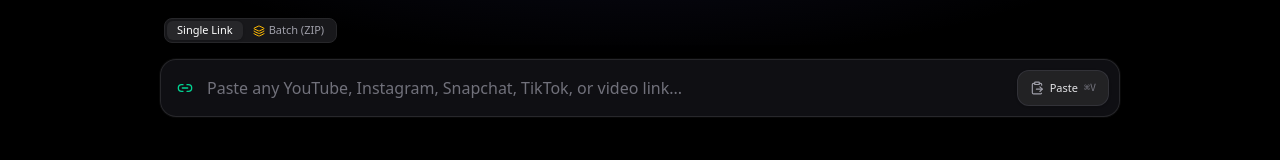
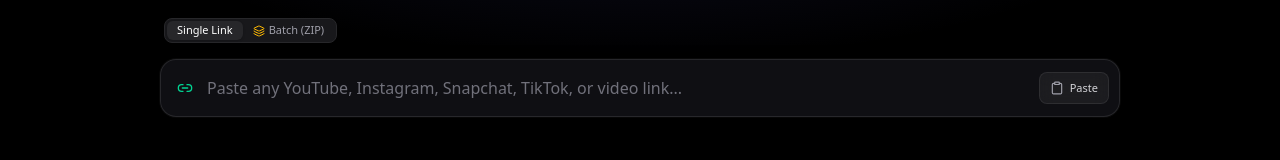
Before and after one commit to Pavan3905/Downloader, a React (Vite) app in the folder frontend/: page / in a window 1280 px wide. Shown: the part 169-329 px from the top of the page. Built offline with nearby package versions, Linux system fonts and the light colour scheme.

Commit message:
style(ui): redesign paste button with minimalist frosted glass styling

```diff
--- a/frontend/src/components/InspectPost.tsx
+++ b/frontend/src/components/InspectPost.tsx
@@ -7,6 +7,7 @@
   Video,
   ExternalLink,
   Loader2,
+  Clipboard,
   ClipboardPaste,
   Check,
   ChevronDown,
@@ -117,8 +118,9 @@
   const handlePaste = async () => {
     try {
       const text = await navigator.clipboard.readText();
-      if (text && /^https?:\/\//i.test(text.trim())) {
-        setUrl(text.trim());
+      const trimmed = text ? text.trim() : '';
+      if (trimmed) {
+        setUrl(trimmed);
         setPasted(true);
         setTimeout(() => setPasted(false), 1500);
       }
@@ -577,21 +579,27 @@
                 </button>
               )}
 
-              {/* Paste button when empty */}
+              {/* Minimalist Aesthetic Paste Button */}
               {!url && (
                 <button
                   type="button"
                   onClick={handlePaste}
-                  className="h-9 px-3 rounded-xl bg-zinc-800/80 hover:bg-zinc-800 border border-zinc-700/60 text-zinc-200 text-xs font-medium flex items-center gap-1.5 transition-all active:scale-95 cursor-pointer shadow-sm"
+                  className="omnibar-paste-btn h-8 px-2.5 rounded-lg text-xs font-medium flex items-center gap-1.5 transition-all duration-150 active:scale-95 cursor-pointer select-none group"
                   title="Paste from clipboard"
                 >
                   {pasted ? (
-                    <Check className="w-3.5 h-3.5 text-emerald-400" />
+                    <>
+                      <Check className="w-3.5 h-3.5 text-emerald-400 stroke-[2.2]" />
+                      <span className="text-[11px] font-medium text-emerald-400">Pasted</span>
+                    </>
                   ) : (
-                    <ClipboardPaste className="w-3.5 h-3.5 text-zinc-400" />
+                    <>
+                      <Clipboard className="w-3.5 h-3.5 text-zinc-400 group-hover:text-zinc-200 transition-colors stroke-[2]" />
+                      <span className="text-[11px] font-medium text-zinc-300 group-hover:text-white transition-colors">
+                        Paste
+                      </span>
+                    </>
                   )}
-                  <span className="text-[11px] font-medium hidden sm:inline">Paste</span>
-                  <span className="text-[10px] text-zinc-500 font-mono hidden md:inline">⌘V</span>
                 </button>
               )}
 
--- a/frontend/src/index.css
+++ b/frontend/src/index.css
@@ -138,6 +138,39 @@
 .light .omnibar-glow:focus-within {
   border-color: rgba(16, 185, 129, 0.6);
   box-shadow: 0 15px 35px -10px rgba(0, 0, 0, 0.08), 0 0 25px -5px rgba(16, 185, 129, 0.2);
+}
+
+/* Minimalist Aesthetic Omnibar Paste Button */
+.omnibar-paste-btn {
+  background: rgba(255, 255, 255, 0.05);
+  border: 1px solid rgba(255, 255, 255, 0.08);
+  color: #d4d4d8;
+  backdrop-filter: blur(8px);
+}
+.omnibar-paste-btn:hover {
+  background: rgba(255, 255, 255, 0.1);
+  border-color: rgba(255, 255, 255, 0.18);
+  color: #ffffff;
+}
+.omnibar-paste-btn:active {
+  background: rgba(255, 255, 255, 0.15);
+}
+
+.light .omnibar-paste-btn {
+  background: rgba(0, 0, 0, 0.04);
+  border: 1px solid rgba(0, 0, 0, 0.08);
+  color: #52525b;
+}
+.light .omnibar-paste-btn:hover {
+  background: rgba(0, 0, 0, 0.07);
+  border-color: rgba(0, 0, 0, 0.15);
+  color: #09090b;
+}
+.light .omnibar-paste-btn span.text-zinc-300 {
+  color: #52525b !important;
+}
+.light .omnibar-paste-btn:hover span.text-zinc-300 {
+  color: #09090b !important;
 }
 
 /* Shimmer Animation */
```
